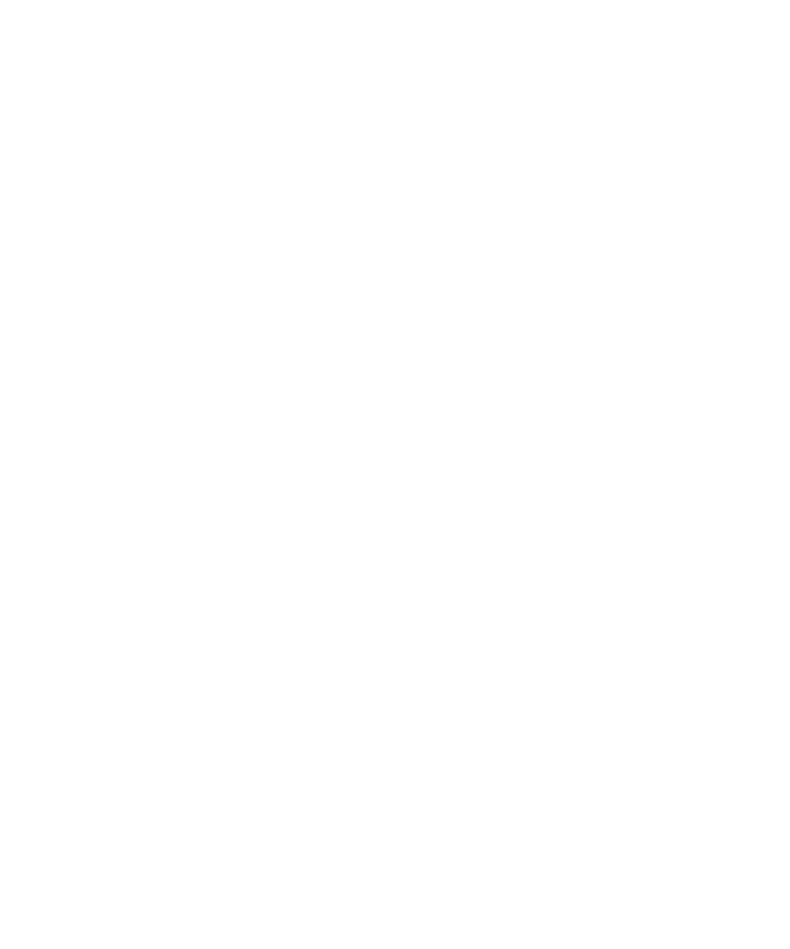
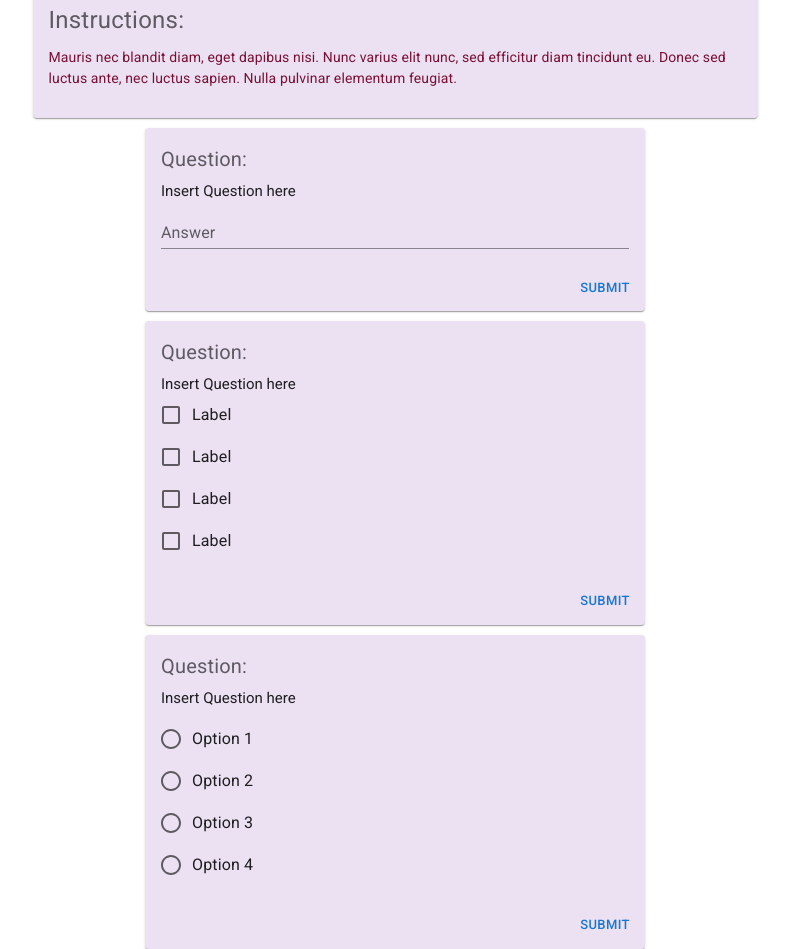
Before and after one commit to hailieboomboom/QuizSystem, a React (Create React App) app in the folder frontend/: page /quiz in a window 1280 px wide. Shown: the part 300-1249 px from the top of the page, without its empty margins (245-1035 px from the left). Before the commit the page ends 800 px from the top, so only its background shows below. Built offline with nearby package versions, Linux system fonts and the light colour scheme.

Commit message:
ADD Quiz Page and Question Cards

```diff
--- /dev/null
+++ b/frontend/src/components/QuizHeaderCard.jsx
@@ -0,0 +1,29 @@
+import * as React from 'react';
+import Card from '@mui/material/Card';
+import CardContent from '@mui/material/CardContent';
+import Typography from '@mui/material/Typography';
+import "../styles/QuizCardStyle.css"
+
+export default function QuizShortAnswerCard() {
+    return (
+        <Card className={"cardContent"} sx={{minWidth: 500, maxWidth: 725}}>
+            <CardContent>
+                <Typography variant="h3" color="text.secondary" gutterBottom>
+                    Quiz: Title
+                </Typography>
+                <Typography className={"quizTitle"} color="text.secondary" gutterBottom>
+                    Description:
+                </Typography>
+                <Typography className={"quizString"} >
+                    Lorem ipsum dolor sit amet, consectetur adipiscing elit. Vestibulum turpis leo, pretium sit amet dignissim in, fermentum quis nunc. Etiam gravida elementum lacus, vel rhoncus lectus laoreet tincidunt.
+                </Typography>
+                <Typography className={"quizTitle"} color="text.secondary" gutterBottom>
+                    Instructions:
+                </Typography>
+                <Typography className={"quizStringRed"} >
+                    Mauris nec blandit diam, eget dapibus nisi. Nunc varius elit nunc, sed efficitur diam tincidunt eu. Donec sed luctus ante, nec luctus sapien. Nulla pulvinar elementum feugiat.
+                </Typography>
+            </CardContent>
+        </Card>
+    );
+}
--- /dev/null
+++ b/frontend/src/components/QuizMcqCard.jsx
@@ -0,0 +1,56 @@
+import * as React from 'react';
+import "../styles/QuizCardStyle.css"
+import FormControlLabel from "@mui/material/FormControlLabel";
+import RadioGroup from "@mui/material/RadioGroup";
+import Radio from "@mui/material/Radio";
+import Card from "@mui/material/Card";
+import CardContent from "@mui/material/CardContent";
+import Typography from "@mui/material/Typography";
+import CardActions from "@mui/material/CardActions";
+import Grid from "@mui/material/Grid";
+import Button from "@mui/material/Button";
+
+export default function QuizMcqCard() {
+    const [value, setValue] = React.useState();
+
+    const handleChange = (event) => {
+        setValue(event.target.value);
+    };
+
+    return (
+        <Card className={"cardContent"} sx={{minWidth: 500, maxWidth: 725}}>
+            <CardContent>
+                <Typography className={"questionTitle"} color="text.secondary" gutterBottom>
+                    Question:
+                </Typography>
+                <Typography className={"questionString"} variant="h5" component="div">
+                    Insert Question here
+                </Typography>
+                <RadioGroup
+                    className={"radioGroup"}
+                    value={value}
+                    onChange={handleChange}
+                >
+                    <FormControlLabel value="Option 1" control={<Radio/>} label="Option 1"/>
+                    <FormControlLabel value="Option 2" control={<Radio/>} label="Option 2"/>
+                    <FormControlLabel value="Option 3" control={<Radio/>} label="Option 3"/>
+                    <FormControlLabel value="Option 4" control={<Radio/>} label="Option 4"/>
+                </RadioGroup>
+            </CardContent>
+            <CardActions>
+                <Grid
+                    container
+                    direction="row"
+                    justifyContent="space-between"
+                    alignItems="flex-end"
+                >
+                    <Grid item/>
+                    <Button size="small">Submit</Button>
+                </Grid>
+
+            </CardActions>
+        </Card>
+
+
+    );
+}
--- /dev/null
+++ b/frontend/src/components/QuizMsqCard.jsx
@@ -0,0 +1,82 @@
+import * as React from 'react';
+import Card from '@mui/material/Card';
+import CardActions from '@mui/material/CardActions';
+import CardContent from '@mui/material/CardContent';
+import Button from '@mui/material/Button';
+import Typography from '@mui/material/Typography';
+import "../styles/QuizCardStyle.css"
+import Grid from "@mui/material/Grid";
+import Checkbox from "@mui/material/Checkbox";
+import FormControlLabel from "@mui/material/FormControlLabel";
+import FormGroup from "@mui/material/FormGroup";
+
+export default function QuizMsqCard() {
+    const [checked, setChecked] = React.useState([false,false,false,false]);
+
+    const handleChange1 = (event) => {
+        setChecked([event.target.checked,checked[1],checked[2],checked[3]]);
+    };
+
+    const handleChange2 = (event) => {
+        setChecked([checked[0],event.target.checked,checked[2],checked[3]]);
+    };
+
+    const handleChange3 = (event) => {
+        setChecked([checked[0],checked[1],event.target.checked,checked[3]]);
+    };
+    const handleChange4 = (event) => {
+        setChecked([checked[0],checked[1],checked[2],event.target.checked,]);
+    };
+    return (
+        <Card className={"cardContent"} sx={{minWidth: 500, maxWidth: 725}}>
+            <CardContent >
+                <Typography className={"questionTitle"} color="text.secondary" gutterBottom>
+                    Question:
+                </Typography>
+                <Typography className={"questionString"} variant="h5" component="div">
+                    Insert Question here
+                </Typography>
+                <FormGroup>
+                    <FormControlLabel control={
+                        <Checkbox
+                            checked={checked[0]}
+                            onChange={handleChange1}
+                        />
+                    } label="Label"/>
+                    <FormControlLabel control={
+                        <Checkbox
+                            checked={checked[1]}
+                            onChange={handleChange2}
+                        />
+                    } label="Label"/>
+                    <FormControlLabel control={
+                        <Checkbox
+                            checked={checked[2]}
+                            onChange={handleChange3}
+                        />
+                    } label="Label"/>
+                    <FormControlLabel control={
+                        <Checkbox
+                            checked={checked[3]}
+                            onChange={handleChange4}
+                        />
+                    } label="Label"/>
+                </FormGroup>
+            </CardContent>
+            <CardActions>
+                <Grid
+                    container
+                    direction="row"
+                    justifyContent="space-between"
+                    alignItems="flex-end"
+                >
+                    <Grid item/>
+                    <Button size="small">Submit</Button>
+                </Grid>
+
+            </CardActions>
+        </Card>
+
+
+    );
+}
--- /dev/null
+++ b/frontend/src/components/QuizShortAnswerCard.jsx
@@ -0,0 +1,39 @@
+import * as React from 'react';
+import Card from '@mui/material/Card';
+import CardActions from '@mui/material/CardActions';
+import CardContent from '@mui/material/CardContent';
+import Button from '@mui/material/Button';
+import Typography from '@mui/material/Typography';
+import "../styles/QuizCardStyle.css"
+import TextField from "@mui/material/TextField";
+import Grid from "@mui/material/Grid";
+
+export default function QuizShortAnswerCard() {
+    return (
+        <Card className={"cardContent"} sx={{minWidth: 500, maxWidth: 725}}>
+            <CardContent>
+                <Typography className={"questionTitle"} color="text.secondary" gutterBottom>
+                    Question:
+                </Typography>
+                <Typography className={"questionString"} variant="h5" component="div">
+                    Insert Question here
+                </Typography>
+                <TextField  fullWidth id="standard-basic" label="Answer" variant="standard" />
+            </CardContent>
+            <CardActions>
+                <Grid
+                    container
+                    direction="row"
+                    justifyContent="space-between"
+                    alignItems="flex-end"
+                >
+                    <Grid item/>
+                    <Button size="small">Submit</Button>
+                </Grid>
+
+            </CardActions>
+        </Card>
+
+
+    );
+}
--- a/frontend/src/pages/Quiz.jsx
+++ b/frontend/src/pages/Quiz.jsx
@@ -1,8 +1,36 @@
 import React from 'react'
+import QuizShortAnswerCard from "../components/QuizShortAnswerCard";
+import Grid from "@mui/material/Grid";
+import QuizMsqCard from "../components/QuizMsqCard";
+import QuizMcqCard from "../components/QuizMcqCard";
+import QuizHeaderCard from "../components/QuizHeaderCard";
 
 const Quiz = () => {
     return (
-        <div><h1>Quiz</h1></div>
+        <div>
+            <h1>Quiz</h1>
+            <Grid
+                container
+                direction="column"
+                justifyContent="flex-start"
+                alignItems="center"
+            >
+                <Grid item>
+                    <QuizHeaderCard/>
+                </Grid>
+                <Grid item>
+                    <QuizShortAnswerCard/>
+                </Grid>
+                <Grid item>
+                    <QuizMsqCard/>
+                </Grid>
+                <Grid item>
+                    <QuizMcqCard/>
+                </Grid>
+
+            </Grid>
+
+        </div>
     )
 }
 
--- /dev/null
+++ b/frontend/src/styles/QuizCardStyle.css
@@ -0,0 +1,38 @@
+.quizCard{
+
+}
+
+.cardContent{
+    background-color: #ebe1f2;
+    margin-top: 10px;
+}
+.questionTitle{
+    font-size: 20px;
+    text-align: left;
+}
+
+.questionString{
+    font-size: 15px;
+    text-align: left;
+}
+.quizTitle{
+    font-size: 24px;
+    text-align: left;
+}
+
+.quizString{
+    font-size: 14px;
+    text-align: left;
+    padding-bottom: 5px;
+}
+
+.quizStringRed{
+    font-size: 14px;
+    text-align: left;
+    padding-bottom: 5px;
+    color: #7A1034;
+}
+
+.radioGroup{
+    margin-top: 10px;
+}
```
